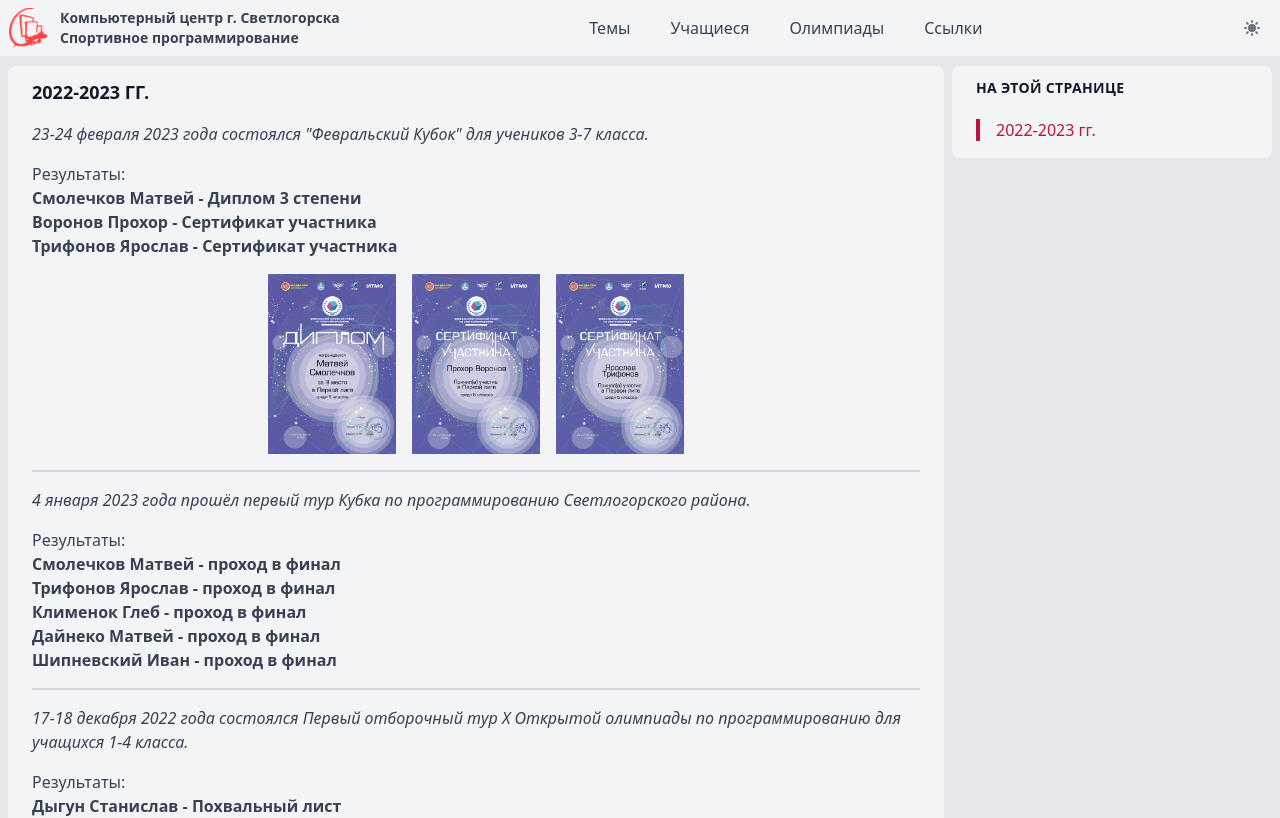
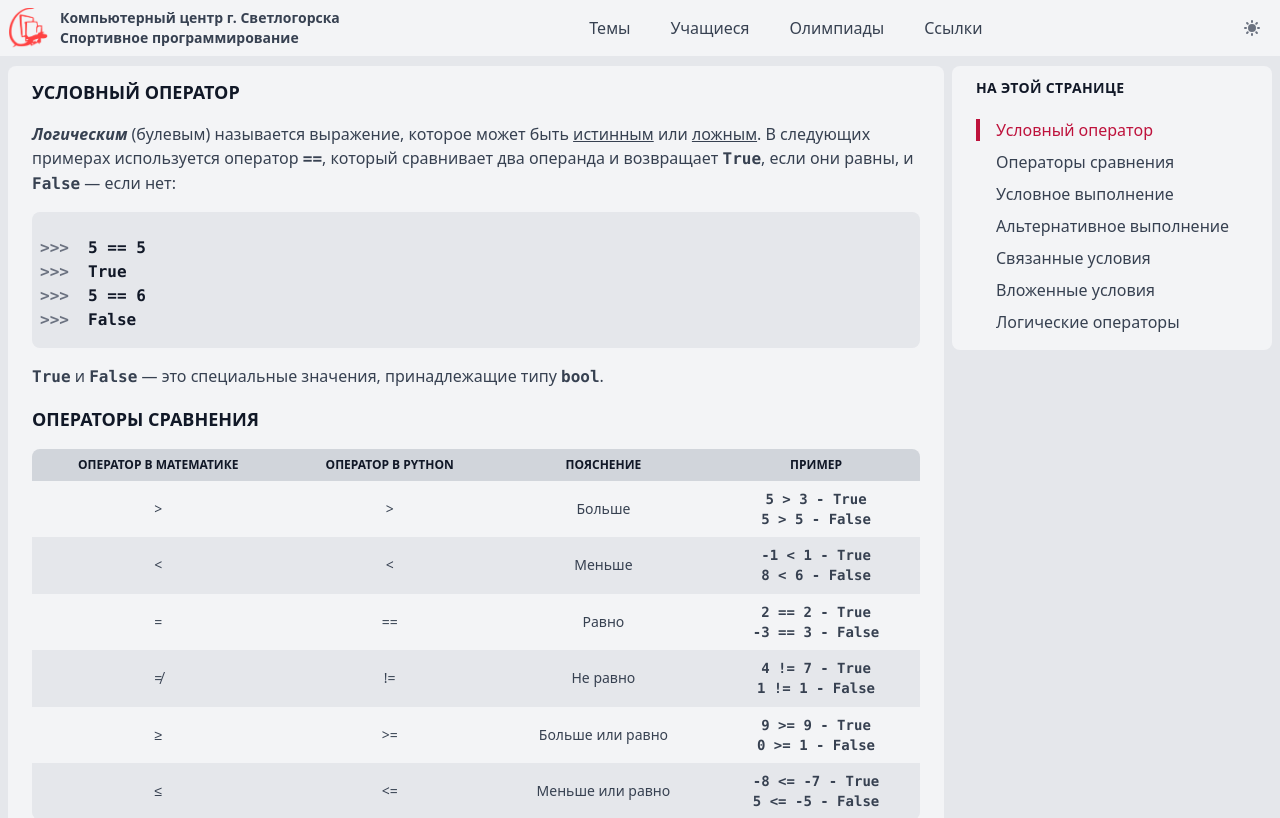
Before and after one commit to HaisTous/kcdim, a Vue app: page /#/topics/6 in a window 1280 px wide. Before the commit this address led to /#/. Shown: the top 818 px of the page. Built offline with nearby package versions, Linux system fonts and the light colour scheme.

Commit message:
Исправление ошибок.

```diff
--- a/src/components/SideBar.vue
+++ b/src/components/SideBar.vue
@@ -7,7 +7,7 @@
             v-for="section in sections"
             :data-section="section.link"
             class="sidebar-nav__li">
-          <a :href="`#${section.link}`">{{ section.name }}</a>
+          <router-link :to="`#${section.link}`">{{ section.name }}</router-link>
         </li>
       </ul>
     </nav>
--- a/src/router/router.js
+++ b/src/router/router.js
@@ -1,5 +1,5 @@
 import Home from "@/pages/Home.vue";
-import {createRouter, createWebHistory} from "vue-router";
+import {createRouter, createWebHashHistory, createWebHistory} from "vue-router";
 import Topics from "@/pages/TopicsList.vue";
 import Students from "@/pages/Students.vue";
 import Events from "@/pages/Events.vue";
@@ -32,9 +32,17 @@ const routes = [
 ]
 
 const router = createRouter({
-    history: createWebHistory('/'),
+    history: createWebHashHistory('/'),
     routes,
     scrollBehavior(to, from, savedPosition) {
+        if (to.hash) {
+            return {
+                el: to.hash,
+                top: 72,
+                behavior: 'smooth'
+            }
+        }
+
         return {
             top: 0,
         }
```
